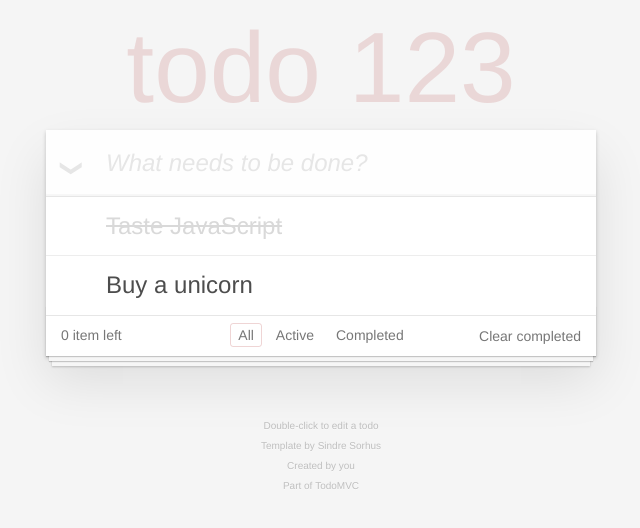
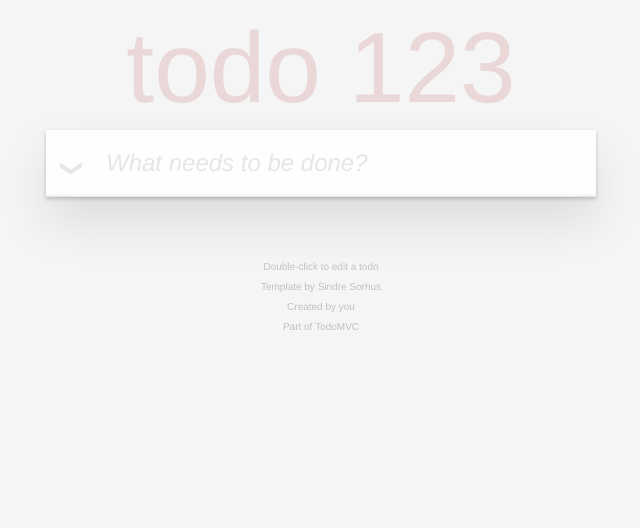
Before and after one commit to hsuanliao/angular-todomvc, an Angular app: page / in a window 1280 px wide. Shown: the top 528 px of the page, without its empty margins (319-959 px from the left). Built offline with nearby package versions, Linux system fonts and the light colour scheme.

Commit message:
6. 練習使用Structural Directive =>
  6-1. 使用ngFor顯示todo陣列中的列表
  6-2. 使用ngIf當todo陣列中無資料時, 不顯示列表和footer

```diff
--- a/src/app/app.component.html
+++ b/src/app/app.component.html
@@ -12,29 +12,34 @@
   <section class="main">
     <input class="toggle-all" type="checkbox">
     <label for="toggle-all">Mark all as complete</label>
-    <ul class="todo-list">
+    <ul
+      class="todo-list"
+      *ngIf="todos.length > 0">
       <!-- These are here just to show the structure of the list items -->
       <!-- List items should get the class `editing` when editing and `completed` when marked as completed -->
-      <li class="completed">
+      <!-- <li class="completed">
         <div class="view">
           <input class="toggle" type="checkbox" checked>
           <label>Taste JavaScript</label>
           <button class="destroy"></button>
         </div>
         <input class="edit" value="Create a TodoMVC template">
-      </li>
-      <li>
+      </li> -->
+      <li
+        *ngFor="let item of todos">
         <div class="view">
           <input class="toggle" type="checkbox">
-          <label>Buy a unicorn</label>
+          <label>{{ item }}</label>
           <button class="destroy"></button>
         </div>
-        <input class="edit" value="Rule the web">
+        <input class="edit" value="{{ item }}">
       </li>
     </ul>
   </section>
   <!-- This footer should hidden by default and shown when there are todos -->
-  <footer class="footer">
+  <footer
+    class="footer"
+    *ngIf="todos.length > 0">
     <!-- This should be `0 items left` by default -->
     <span class="todo-count"><strong>0</strong> item left</span>
     <!-- Remove this if you don't implement routing -->
```
